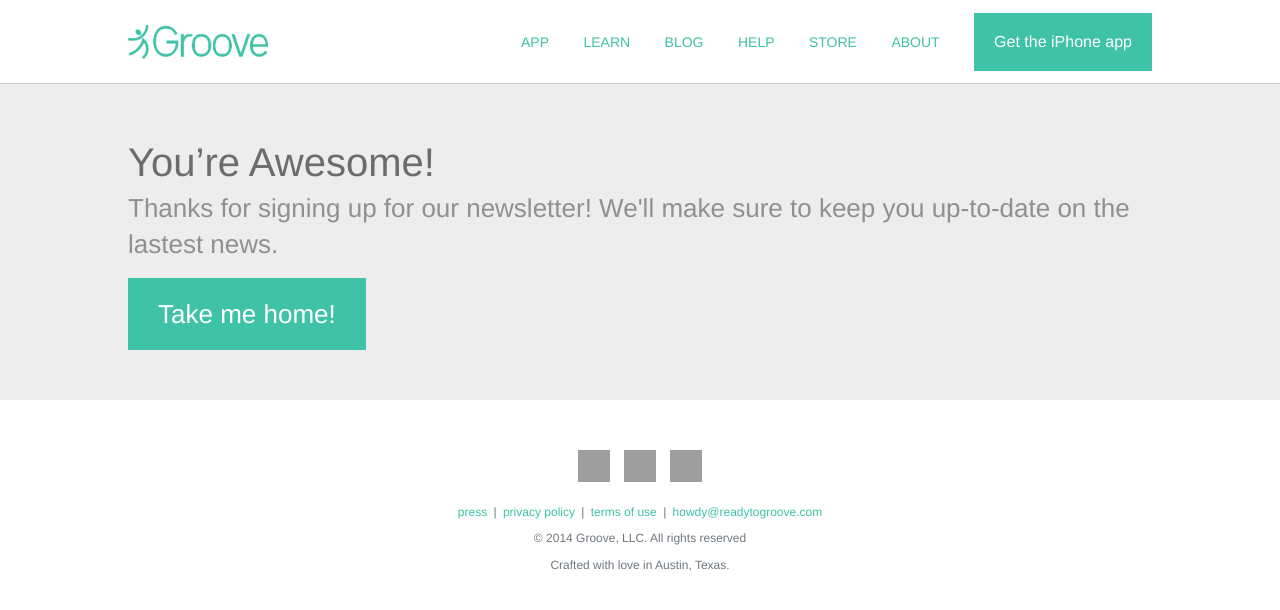
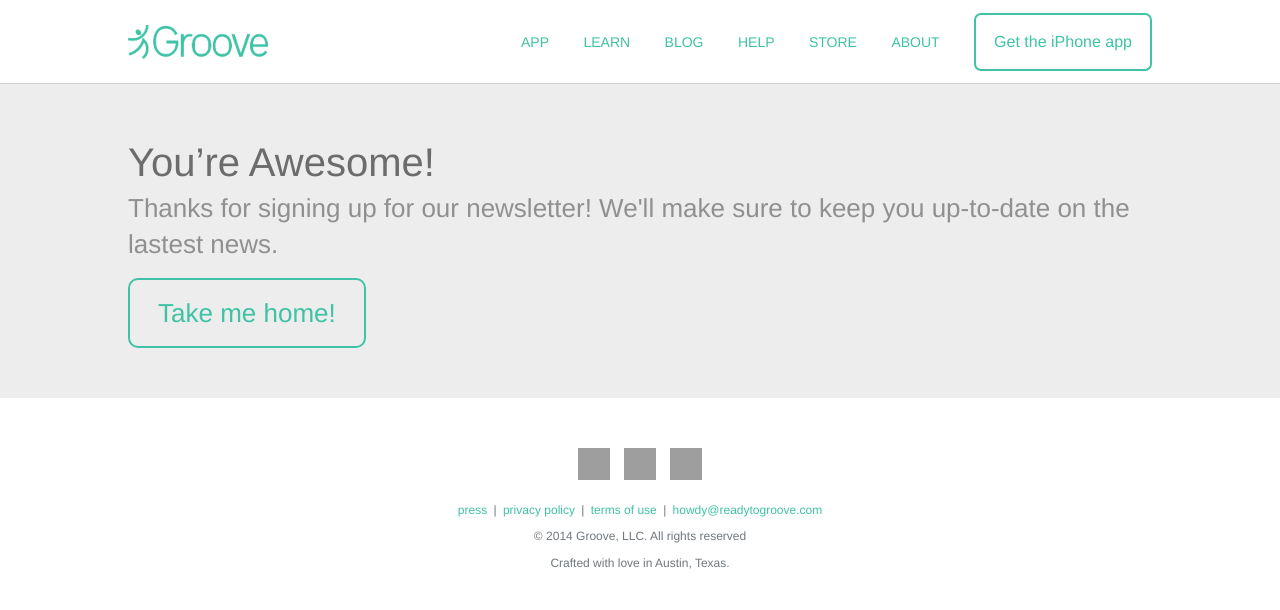
Before and after one commit to readytogroove/readytogroove.github.io, a Jekyll site: the page built from awesome.html, in a window 1280 px wide. Shown: the top 610 px of the page. Built offline with Jekyll 4.4.1, drawn with Linux system fonts in a browser that asks for light colours; nearby versions of some CDN libraries; Markdown is read by kramdown in place of the engine named in the settings; grey boxes are pictures that could not be loaded.

Commit message:
changed button colors & text link color

```diff
--- a/_includes/header.html
+++ b/_includes/header.html
@@ -138,7 +138,7 @@
             {% else %}
             <li class="nav-link"><a class="text-link" href="/about">ABOUT</a></li>
             {% endif %}
-            <li class="nav-button-link"><a id="app-button" itemprop="url"class="nav-button" target="_blank" href="https://itunes.apple.com/app/id831795151">Get the iPhone app</a></li>
+            <li class="nav-button-link"><a id="app-button" itemprop="url" class="nav-button" target="_blank" href="https://itunes.apple.com/app/id831795151">Get the iPhone app</a></li>
           </ul>
         </div>
         <button class="mobile-nav-button">
--- a/css/style.css
+++ b/css/style.css
@@ -20,13 +20,13 @@
 }
 
 
-a,
+/*a,
 .social-button {
   -webkit-transition: background-color .1s linear, color .1s linear;
   -moz-transition: background-color .1s linear, color .1s linear;
   -o-transition: background-color .1s linear, color .1s linear;
   transition: background-color .1s linear, color .1s linear;
-}
+}*/
 
 em {
   font-style: italic;
@@ -151,7 +151,7 @@ blockquote {
 }
 
   .text-link:hover {
-    color: #39AA91;
+    color: #359E87;
   }
 
 .active-text-link {
@@ -165,32 +165,52 @@ blockquote {
   display: inline-block;
   font-family: 'helvetica neue', helvetica, arial;
   font-size: 26px;
-  background-color: #3FC2A5;
-  border-radius: 0;
-  color: #FFFFFF;
+  border-radius: 10px;
   text-decoration: none;
-  padding: 25px 30px;
-  border: none;
+  padding: 22px 28px;
+  background-color: transparent;
+  border: 2px solid #3FC2A5;
+  color: #3FC2A5;
 }
 
   .button:hover {
-    background-color: #39AA91;
+    background-color: #3FC2A5;
+    color: white;
+    cursor: pointer;
+  }
+
+.button-home {
+  display: inline-block;
+  font-family: 'helvetica neue', helvetica, arial;
+  font-size: 26px;
+  border-radius: 10px;
+  text-decoration: none;
+  padding: 22px 28px;
+  background-color: transparent;
+  border: 2px solid white;
+  color: white;
+}
+
+  .button-home:hover {
+    background-color: #3FC2A5;
+    border: 2px solid #3FC2A5;
     cursor: pointer;
   }
 
 .button-small {
   font-family: 'helvetica neue', helvetica, arial;
   font-size: 18px;
-  background-color: #3FC2A5;
-  border-radius: 0;
-  color: #FFFFFF;
+  border-radius: 7px;
   text-decoration: none;
-  padding: 20px 22px;
-  border: none;
+  padding: 18px 20px;
+  background-color: transparent;
+  border: 2px solid #3FC2A5;
+  color: #3FC2A5;
 }
 
   .button-small:hover {
-    background-color: #39AA91;
+    background-color: #3FC2A5;
+    color: white;
     cursor: pointer;
   }
 
@@ -303,16 +323,19 @@ input {
 
 .nav-button {
   font-size: 16px;
-  background-color: #3FC2A5;
-  border-radius: 0;
-  color: #FFFFFF;
+  border-radius: 7px;
   text-decoration: none;
-  padding: 18px 20px;
+  padding: 16px 18px;
   display: inline-block;
+  background-color: transparent;
+  border: 2px solid #3FC2A5;
+  color: #3FC2A5;
 }
 
   .nav-button:hover {
-    background-color: #39AA91;
+    background-color: #3FC2A5;
+    color: white;
+    cursor: pointer;
   }
 
 li.nav-button-link {
@@ -359,7 +382,7 @@ li.nav-button-link {
   }
 
     .social-button:hover {
-      background-color: #39AA91;
+      background-color: #359E87;
     }
 
   .social-button:last-child {
@@ -606,7 +629,7 @@ a.category {
 }
 
   a.category:hover {
-    color: #39AA91;
+    color: #359E87;
   }
 
 li.blog-category {
@@ -814,7 +837,7 @@ p.panel-title {
 /* mobile navigatron */
 .mobile-nav-button {
   display: none;
-  background: transparent;
+  background-color: transparent;
   border: none;
   padding: 0;
   position: absolute;
@@ -853,6 +876,7 @@ p.panel-title {
   .mobile-nav-button span:after {
     bottom: -8px;
   }
+
 #mobile-nav {
   z-index: 9999999;
   display: none;
@@ -1122,8 +1146,11 @@ body.mobile-nav-open #mobile-nav {
   }
 
   .button {
+    display: block;
     width: 90%;
-    min-width: 150px;
+    margin-left: auto;
+    margin-right: auto;
+    /*min-width: 150px;*/
   }
 
   img.groover {
--- a/index.html
+++ b/index.html
@@ -44,7 +44,7 @@ description: We provide information and tools, like the Groove app, to help you
         <h3>Groove has all the features you need &ndash; and the look and feel you&rsquo;ve been waiting for.</h3>
       </div>
 
-      <a itemprop="url" target="_blank" class="button" id="app-button" href="https://itunes.apple.com/app/id831795151">Get the iPhone app now</a>
+      <a itemprop="url" target="_blank" class="button-home" id="app-button" href="https://itunes.apple.com/app/id831795151">Get the iPhone app now</a>
     </div>
   </div>
 </div><!--.mantle-->
```
